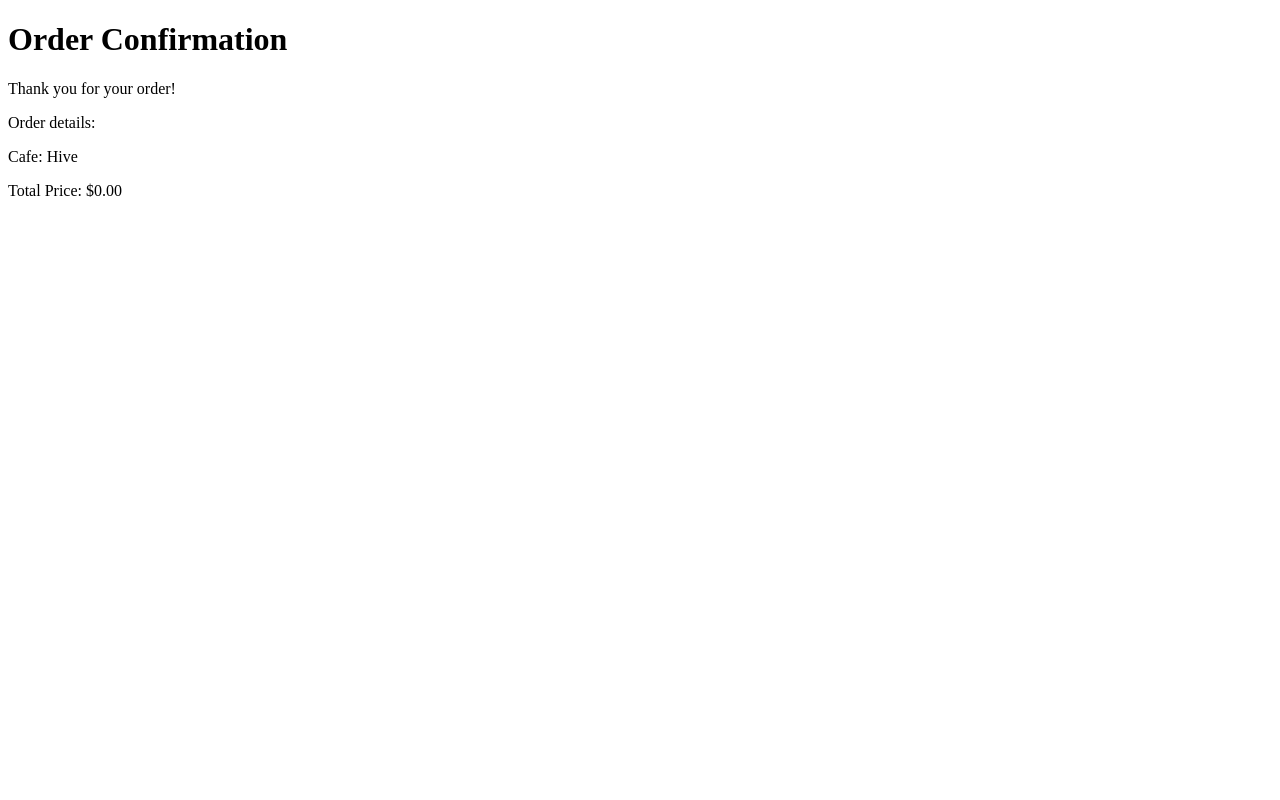
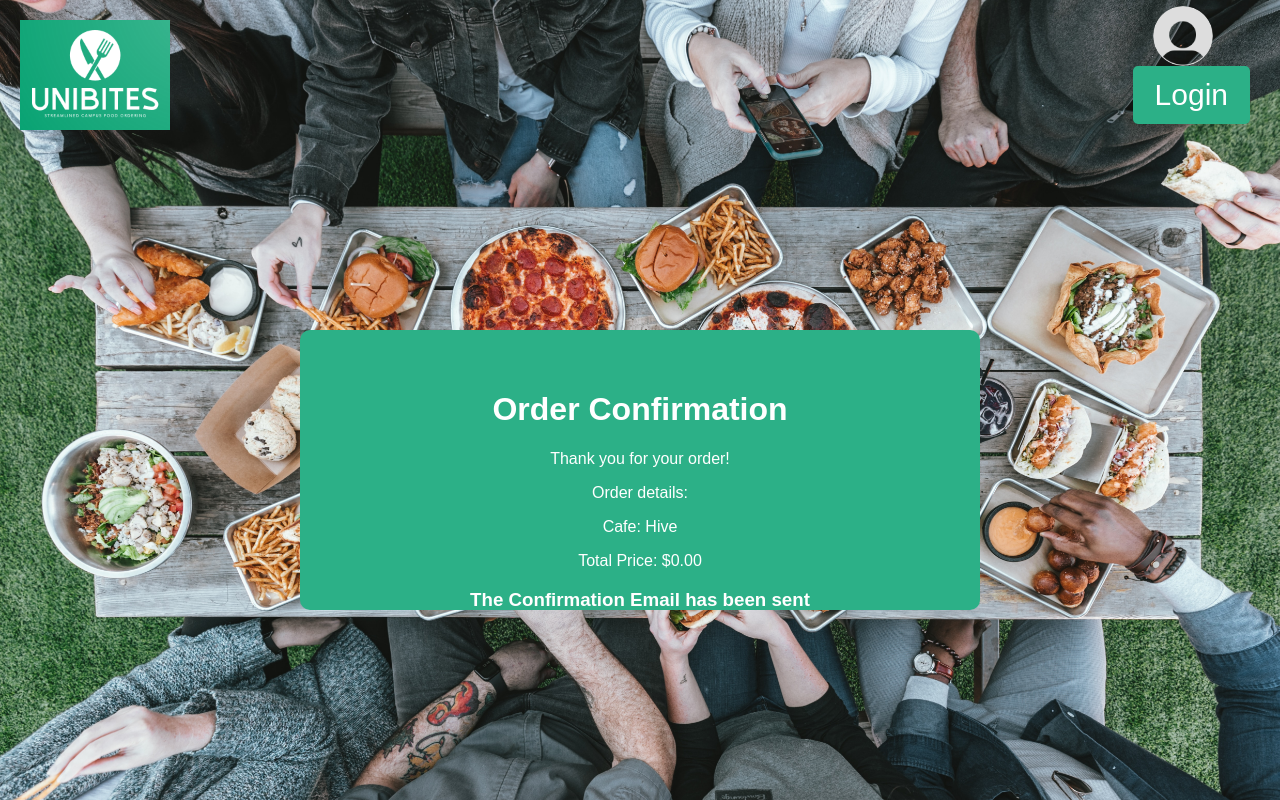
Before and after one commit to Armaan75/UniBites, a Django app: page /order_confirmation/1/ in a window 1280 px wide. Run offline with Django 4.2, Linux system fonts and the light colour scheme; data comes from the database, SQL or seed files in the repository.

Commit message:
the template for order confirmation has been added

```diff
--- /dev/null
+++ b/UniBites/App/static/app/order.css
@@ -0,0 +1,102 @@
+body {
+    margin: 0;
+    padding: 0;
+    font-family: Arial, sans-serif;
+    background-image: url('background-image.jpg'); /* Replace with your image URL */
+    background-size: cover;
+    background-position: center;
+    background-attachment: fixed;
+    color: #ffffff;
+  }
+
+  .header {
+    display: flex;
+    justify-content: space-between;
+    align-items: center;
+    padding: 20px;
+  }
+
+  .logo {
+    width: 150px; /* Adjust the width as needed */
+    height: auto;
+  }
+
+  .profile-container {
+    display: flex;
+    align-items: center;
+    position: relative;
+  }
+
+  .profile-pic {
+    width: 60px; /* Adjust the width as needed */
+    height: 60px; /* Adjust the height as needed */
+    border-radius: 50%; /* Make the image round */
+    margin-right: 10px;
+    position: absolute;
+    top: -20px; /* Adjust this value to properly position the profile picture */
+    z-index: 2;
+    margin-left: 20px;
+  }
+
+  .login-button {
+    padding: 10px 20px;
+    background-color: transparent;
+    color: #ffffff;
+    border: 2px solid #2CB087;
+    background-color: #2CB087;
+    border-radius: 5px;
+    font-size: 30px;
+    cursor: pointer;
+    transition: background-color 0.3s ease, border-color 0.3s ease;
+    position: relative;
+    z-index: 1;
+    margin-top: 40px;
+    margin-right: 10px;
+  }
+
+  .login-button:hover {
+    background-color: rgba(255, 255, 255, 0.2);
+    border-color: rgba(255, 255, 255, 0.5);
+  }
+
+  .container {
+    display: flex;
+    justify-content: center;
+    align-items: start;
+
+  }
+  .description{
+    margin-top: -40px;
+  }
+
+  .content-box {
+    width: 600px;
+    height: 200px;
+    background-color: #2CB087;
+    padding: 40px;
+    text-align: center;
+    border-radius: 10px;
+    margin-top: 180px;
+  }
+
+
+  table {
+    border-collapse: collapse;
+    width: 100%;
+    max-width: 300px;
+    margin: auto;
+  }
+
+  th, td {
+    border: 1px solid #000000;
+    padding: 8px;
+    text-align: left;
+  }
+
+  th {
+    background-color: #000000;
+  }
+
+  input[type="checkbox"] {
+    margin-right: 5px;
+  }
--- a/UniBites/App/templates/app/order_confirmation.html
+++ b/UniBites/App/templates/app/order_confirmation.html
@@ -1,15 +1,30 @@
-<!-- order_confirmation.html -->
+{% load static %}
 <!DOCTYPE html>
-<html>
+<html lang="en">
 <head>
-    <title>Order Confirmation</title>
+<meta charset="UTF-8">
+<meta name="viewport" content="width=device-width, initial-scale=1.0">
+<title>Landing Page</title>
+<link rel="stylesheet" href="{% static 'app/order.css' %}">
 </head>
 <body>
+<div class="header">
+  <img src="{% static 'app/logo.png' %}" alt="Logo" class="logo">
+  <div class="profile-container">
+    <img src="{% static 'app/profile-pic.jpg' %}" alt="Profile Picture" class="profile-pic">
+    <button class="login-button">Login</button>
+  </div>
+</div>
+<div class="container">
+  <div class="content-box">
     <h1>Order Confirmation</h1>
     <p>Thank you for your order!</p>
     <p>Order details:</p>
     <p>Cafe: {{ order.cafe.name }}</p>
     <p>Total Price: ${{ order.total_price }}</p>
-    <!-- Add more order details as needed -->
+    <h3>The Confirmation Email has been sent</h3>
+
+  </div>
+</div>
 </body>
 </html>
```
